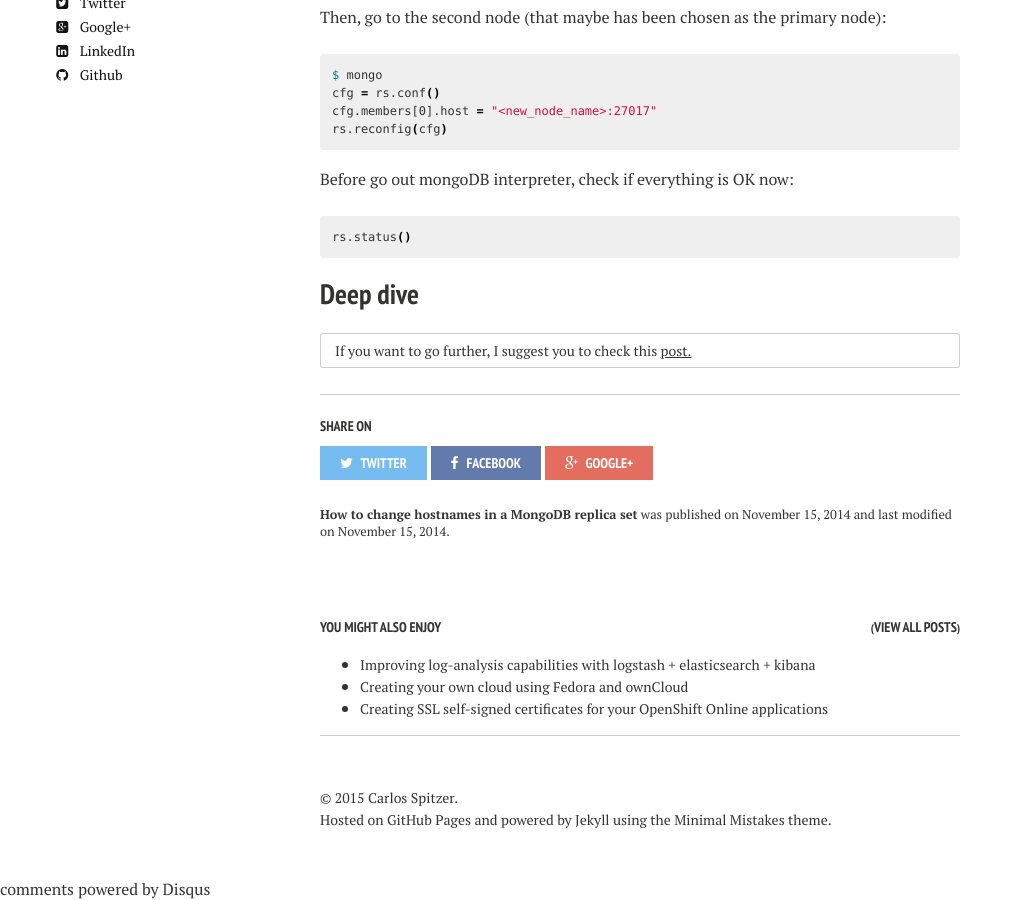
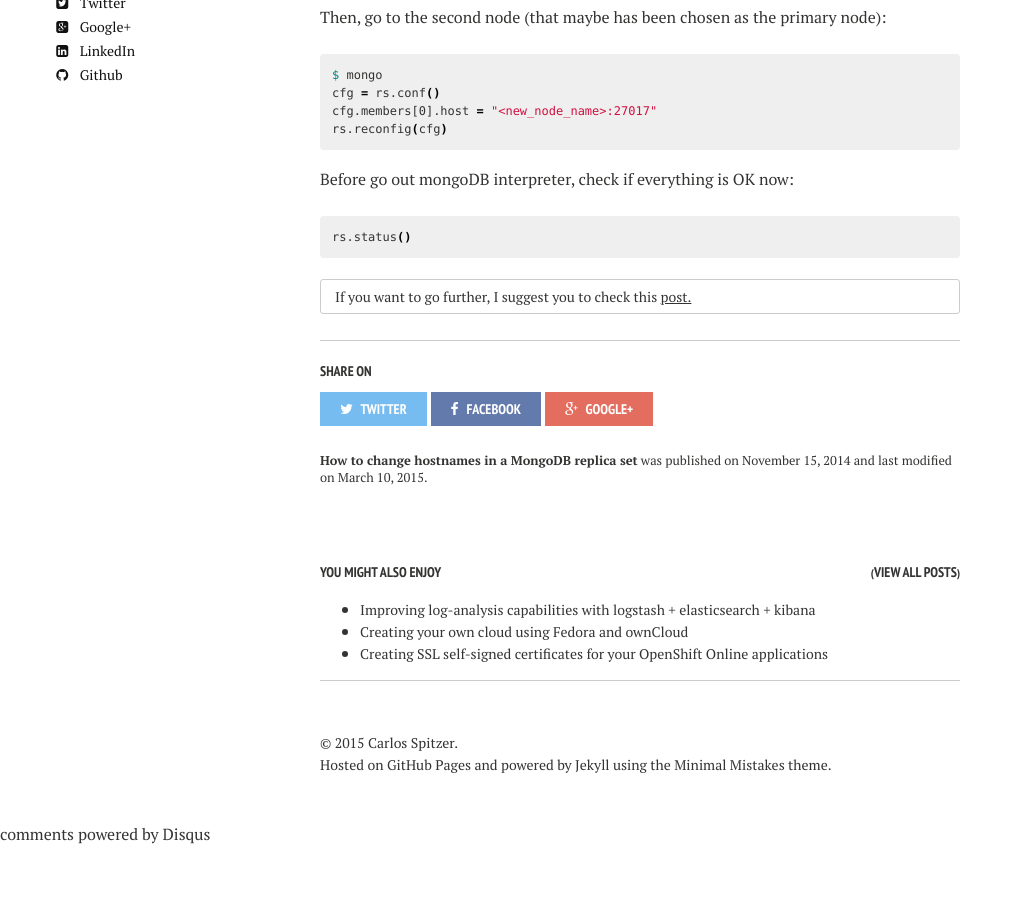
Before and after one commit to lestrade84/lestrade84.github.io, a Jekyll site: the page built from _posts/2014-11-15-mongodb-replicaset-change-name.md, in a window 1280 px wide and 900 px high, scrolled down 744 px. Shown: the whole window, without its empty margins (0-1023 px from the left). Built offline with Jekyll 4.4.1, drawn with Linux system fonts in a browser that asks for light colours; nearby versions of some CDN libraries; comment, search, counter and statistics services are not loaded; after the commit the page ends 1589 px from its top, so only the background shows below that.

Commit message:
Minimal date modifications

```diff
--- a/_posts/2014-11-15-mongodb-replicaset-change-name.md
+++ b/_posts/2014-11-15-mongodb-replicaset-change-name.md
@@ -1,7 +1,7 @@
 ---
 layout: post
 title: How to change hostnames in a MongoDB replica set
-modified: 2014-11-15
+modified: 2015-03-10
 author: carlos_spitzer
 tags: [mongodb, replicaset, hostname]
 comments: true
@@ -34,8 +34,5 @@ Before go out mongoDB interpreter, check if everything is OK now:
 rs.status()
 {% endhighlight %}
 
-
-## Deep dive
-
 If you want to go further, I suggest you to check this <a href="http://docs.mongodb.org/manual/tutorial/change-hostnames-in-a-replica-set/" target="_blank">post.</a>
 {: .notice}
```
